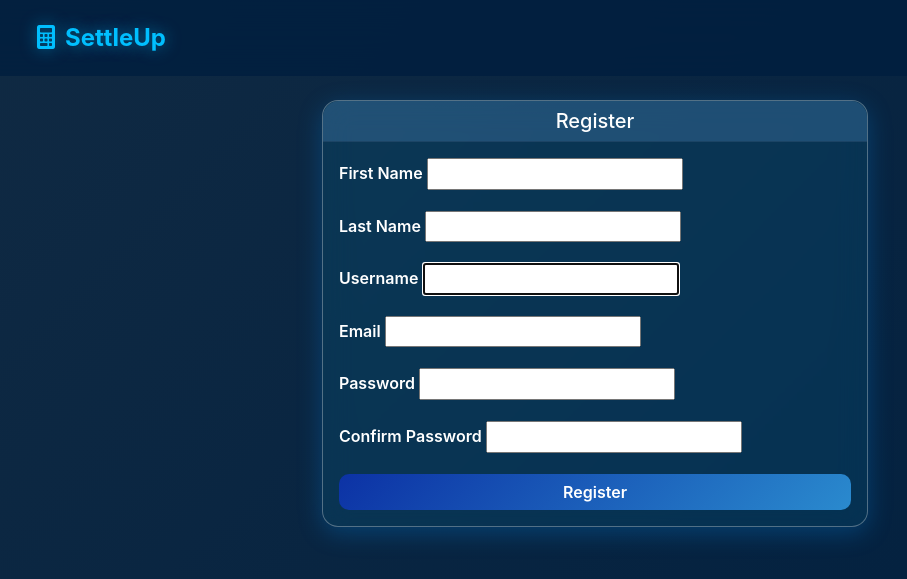
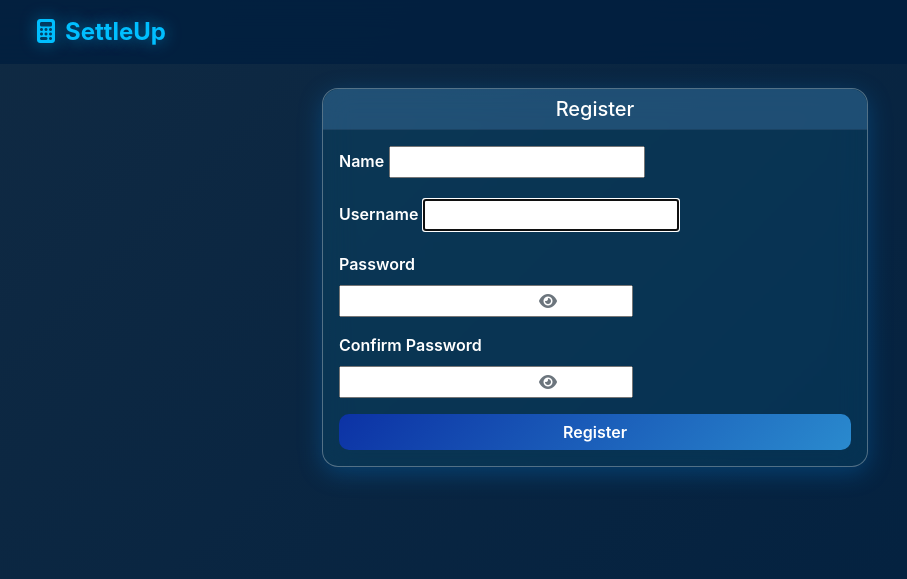
Before and after one commit to shraddha-2005/SettleUp-Simplifying-Group-Expenses-and-Splits, a Django app: page /register/ in a window 1280 px wide. Shown: the top 579 px of the page, without its empty margins (45-952 px from the left). Run offline with Django 5.2, Linux system fonts and the light colour scheme; some libraries are stand-ins or nearby versions.

Commit message:
SettleUp-Simplifying Group Expenses and Splits

```diff
--- a/expenses/forms.py
+++ b/expenses/forms.py
@@ -4,13 +4,11 @@ from django.contrib.auth.models import User
 from .models import Group, Expense
 
 class CustomUserCreationForm(UserCreationForm):
-    email = forms.EmailField(required=True)
-    first_name = forms.CharField(max_length=30, required=True)
-    last_name = forms.CharField(max_length=30, required=True)
+    name = forms.CharField(max_length=100, required=True, label='Name')
 
     class Meta:
         model = User
-        fields = ('username', 'first_name', 'last_name', 'email', 'password1', 'password2')
+        fields = ('username', 'name', 'password1', 'password2')
 
 class GroupForm(forms.ModelForm):
     class Meta:
--- a/expenses/templates/base.html
+++ b/expenses/templates/base.html
@@ -14,22 +14,24 @@
             align-items: center !important;
             font-weight: 700 !important;
             font-size: 1.5rem !important;
-            color: var(--primary-light) !important;
+            /* Note: 'var(--primary-light)' is not defined here, assuming a fallback or it's in styles.css */
+            color: var(--primary-light, #00bfff) !important;
             text-shadow: 0 0 15px rgba(0, 191, 255, 0.5) !important;
         }
         .brand-icon {
-            color: #00bfff  !important;
+            color: #00bfff  !important;
             margin-right: 10px !important;
             font-size: 1.5rem !important;
         }
-        .container{
+        /* Removed .container height restriction as it might cause issues */
+        /* .container{
             height:60px;
-        }
+        } */
     </style>
 </head>
 <body>
     <nav class="navbar navbar-expand-lg navbar-dark bg-primary">
-        <div class="container">
+    <div class="container d-flex justify-content-between align-items-center">
         <a class="navbar-brand" href="{% if user.is_authenticated %}{% url 'dashboard' %}{% else %}{% url 'login' %}{% endif %}">
             <span class="brand-icon">
                 <i class="fas fa-calculator"></i>
@@ -38,11 +40,13 @@
         </a>
 
         {% if user.is_authenticated %}
-            <div class="navbar-nav ms-auto">
-                <span class="navbar-text me-3">
-                    <i class="fas fa-user"></i> {{ user.first_name }} {{ user.last_name }}
+        <div class="d-flex align-items-center">
+            <span class="navbar-text me-3 d-flex align-items-center text-white">
+                <i class="fas fa-user me-1"></i>
+                {{ user.first_name }} {{ user.last_name }}
                 {% if not user.first_name %}{{ user.username }}{% endif %}
             </span>
+
             <form method="post" action="{% url 'logout' %}" class="d-inline">
                 {% csrf_token %}
                 <button type="submit" class="btn btn-outline-light btn-sm">
--- a/expenses/templates/registration/register.html
+++ b/expenses/templates/registration/register.html
@@ -2,6 +2,25 @@
 
 {% block title %}Register - Settleup{% endblock %}
 {% block content %}
+<link rel="stylesheet" href="https://cdnjs.cloudflare.com/ajax/libs/font-awesome/6.5.0/css/all.min.css" integrity="sha512-Avb2QiuDEEvB4bZJYdft2mNjVShBftLdPG8FJ0V7irTLQ8Uo0qcPxh4Plq7G5t1KCnNJQyIJNiDJQUKE0B1ZaQ==" crossorigin="anonymous" referrerpolicy="no-referrer" />
+<style>
+    .password-toggle-icon {
+        position: absolute;
+        left: 200px;
+        top: 50%;
+        transform: translateY(-50%);
+        cursor: pointer;
+        z-index: 10;
+        color: #6c757d;
+        pointer-events: auto;
+    }
+    .password-wrapper {
+        position: relative;
+    }
+    .password-wrapper input {
+        padding-right: 40px;
+    }
+</style>
 <div class="row justify-content-center">
     <div class="col-md-6">
         <div class="card">
@@ -12,18 +31,10 @@
                 <form method="post">
                     {% csrf_token %}
                     <div class="mb-3">
-                        <label for="{{ form.first_name.id_for_label }}" class="form-label">First Name</label>
-                        {{ form.first_name }}
-                        {% if form.first_name.errors %}
-                            <div class="text-danger">{{ form.first_name.errors }}</div>
-                        {% endif %}
-                    </div>
-
-                    <div class="mb-3">
-                        <label for="{{ form.last_name.id_for_label }}" class="form-label">Last Name</label>
-                        {{ form.last_name }}
-                        {% if form.last_name.errors %}
-                            <div class="text-danger">{{ form.last_name.errors }}</div>
+                        <label for="{{ form.name.id_for_label }}" class="form-label">Name</label>
+                        {{ form.name }}
+                        {% if form.name.errors %}
+                            <div class="text-danger">{{ form.name.errors }}</div>
                         {% endif %}
                     </div>
 
@@ -36,16 +47,11 @@
                     </div>
 
                     <div class="mb-3">
-                        <label for="{{ form.email.id_for_label }}" class="form-label">Email</label>
-                        {{ form.email }}
-                        {% if form.email.errors %}
-                            <div class="text-danger">{{ form.email.errors }}</div>
-                        {% endif %}
-                    </div>
-
-                    <div class="mb-3">
                         <label for="{{ form.password1.id_for_label }}" class="form-label">Password</label>
-                        {{ form.password1 }}
+                        <div class="password-wrapper">
+                            {{ form.password1 }}
+                            <i class="fa fa-eye password-toggle-icon" data-target="password1"></i>
+                        </div>
                         {% if form.password1.errors %}
                             <div class="text-danger">{{ form.password1.errors }}</div>
                         {% endif %}
@@ -53,7 +59,10 @@
 
                     <div class="mb-3">
                         <label for="{{ form.password2.id_for_label }}" class="form-label">Confirm Password</label>
-                        {{ form.password2 }}
+                        <div class="password-wrapper">
+                            {{ form.password2 }}
+                            <i class="fa fa-eye password-toggle-icon" data-target="password2"></i>
+                        </div>
                         {% if form.password2.errors %}
                             <div class="text-danger">{{ form.password2.errors }}</div>
                         {% endif %}
@@ -68,4 +77,23 @@
         </div>
     </div>
 </div>
+<script>
+document.querySelectorAll('.password-toggle-icon').forEach(function(icon) {
+    icon.addEventListener('click', function() {
+        const input = this.previousElementSibling;
+
+        if (input && input.tagName === 'INPUT') {
+            if (input.type === 'password') {
+                input.type = 'text';
+                this.classList.remove('fa-eye');
+                this.classList.add('fa-eye-slash');
+            } else {
+                input.type = 'password';
+                this.classList.remove('fa-eye-slash');
+                this.classList.add('fa-eye');
+            }
+        }
+    });
+});
+</script>
 {% endblock %}
--- a/settleup/settings.py
+++ b/settleup/settings.py
@@ -95,7 +95,6 @@ STATIC_URL = 'static/'
 STATIC_ROOT = BASE_DIR / 'staticfiles'
 STATICFILES_STORAGE = 'whitenoise.storage.CompressedManifestStaticFilesStorage'
 
-
 DEFAULT_AUTO_FIELD = 'django.db.models.BigAutoField'
 
 LOGIN_URL = '/login/'
```
Also changed, not shown: expenses/static/images/image1.png, 1 other file. Lines whose indentation alone changed are shown as unchanged.
